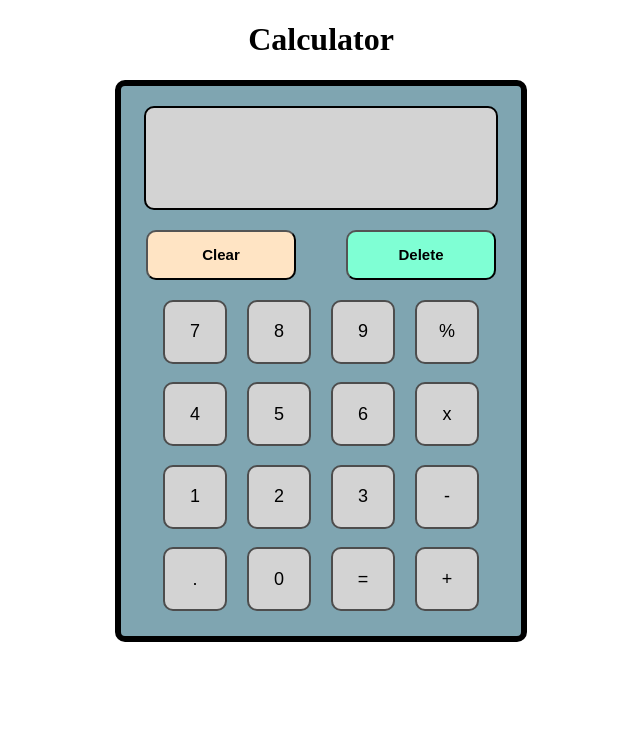
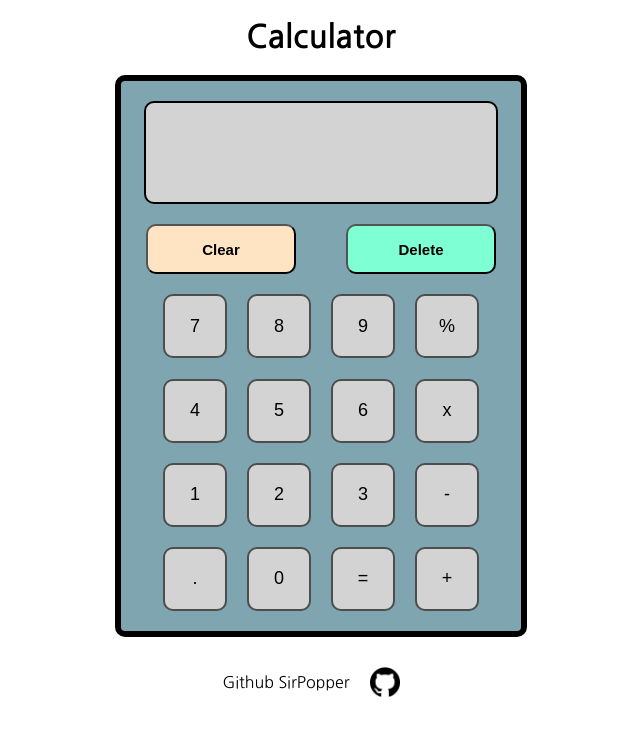
Before and after one commit to SirPopper/calculator, a plain HTML site: page index.html in a window 1280 px wide. Shown: the whole page, without its empty margins (319-959 px from the left). Drawn offline with Linux system fonts and the light colour scheme.

Commit message:
showing up to 10 decimals if decimal is needed

```diff
--- a/index.html
+++ b/index.html
@@ -6,6 +6,12 @@
     <meta name="viewport" content="width=device-width, initial-scale=1.0" />
     <title>Calculor</title>
     <link rel="stylesheet" href="style.css" />
+    <link rel="preconnect" href="https://fonts.googleapis.com" />
+    <link rel="preconnect" href="https://fonts.gstatic.com" crossorigin />
+    <link
+      href="https://fonts.googleapis.com/css2?family=Amatic+SC&family=Lato:ital,wght@0,100;0,300;1,300&family=Nanum+Gothic:wght@400;700;800&family=Roboto:wght@500;700&display=swap"
+      rel="stylesheet"
+    />
   </head>
   <body>
     <h1 class="title">Calculator</h1>
@@ -18,7 +24,7 @@
           </div>
           <div class="buttons-top">
             <button type="button" class="btn-clear">Clear</button>
-            <button type="button" class="btn-delete">Delete</div>
+            <button type="button" class="btn-delete">Delete</button>
           </div>
           <div class="bottom">
             <div class="keyboard">
@@ -46,6 +52,12 @@
         </div>
       </div>
     </div>
+    <div class="author-container">
+      <div class="author">Github SirPopper</div>
+      <a href="https://github.com/SirPopper/calculator" target="_blank"
+        ><img src="githubIcon.png" class="icon"
+      /></a>
+    </div>
     <script src="main.js"></script>
   </body>
 </html>
--- a/main.js
+++ b/main.js
@@ -29,7 +29,7 @@ function multiply(a, b) {
 }
 
 function divide(a, b) {
-  return a / b;
+  return a % b == 0 ? a / b : (a / b).toFixed(10);
 }
 
 //ops Buttons
@@ -40,6 +40,7 @@ const displayUpper = document.querySelector(".display-upper");
 const keyOps = document.querySelectorAll(".key.ops");
 keyOps.forEach((key) => {
   key.addEventListener("click", () => {
+    //after pressing an operator, put number at upper display and empty lower display
     displayUpper.textContent = displayLower.textContent;
     displayLower.textContent = "";
 
@@ -50,8 +51,8 @@ keyOps.forEach((key) => {
     displayUpper.textContent =
       inputArray[inputArray.length - 1] + ` ${key.textContent}`;
 
-    console.log(inputArray);
-    console.log(opsArray);
+    //console.log(inputArray);
+    //console.log(opsArray);
   });
 });
 
@@ -61,7 +62,9 @@ const keyEqual = document.querySelector(".key.equal");
 keyEqual.addEventListener("click", () => {
   //push array with number before operator in upper display
   inputArray.push(numBeforeOperator(displayLower.textContent));
-  console.log(inputArray);
+  //console.log(inputArray);
+
+  //calculate with proper operator after clicking equal
   if (opsArray[opsArray.length - 1] == "%") {
     displayLower.textContent = divide(
       Number(inputArray[inputArray.length - 2]),
@@ -84,6 +87,7 @@ keyEqual.addEventListener("click", () => {
     );
   }
 
+  //display at upper display the full operation
   displayUpper.textContent =
     inputArray[inputArray.length - 2] +
     " " +
--- a/style.css
+++ b/style.css
@@ -1,3 +1,7 @@
+body {
+  font-family: Nanum Gothic;
+}
+
 h1 {
   text-align: center;
 }
@@ -80,10 +84,19 @@ h1 {
   background-color: aquamarine;
 }
 
+.btn-delete:active {
+  box-shadow: 1 1px #666;
+  transform: translateY(3px);
+}
+
 .btn-clear {
   background-color: bisque;
 }
 
+.btn-clear:active {
+  box-shadow: 1 1px #666;
+  transform: translateY(3px);
+}
 /*bottom part*/
 
 .bottom {
@@ -101,7 +114,7 @@ h1 {
   margin-inline: auto;
 
   column-gap: 20px;
-  row-gap: 0px;
+  row-gap: 20px;
 }
 
 .key {
@@ -124,3 +137,23 @@ h1 {
   box-shadow: 1 1px #666;
   transform: translateY(3px);
 }
+
+/* author */
+.author-container {
+  display: flex;
+  justify-content: center;
+
+  margin-top: 30px;
+}
+
+.author {
+  display: flex;
+  align-items: center;
+}
+
+.icon {
+  height: 30px;
+  display: flex;
+  margin: auto;
+  margin-inline: 20px;
+}
```
Also changed, not shown: githubIcon.png (added). Lines whose indentation alone changed are shown as unchanged.
